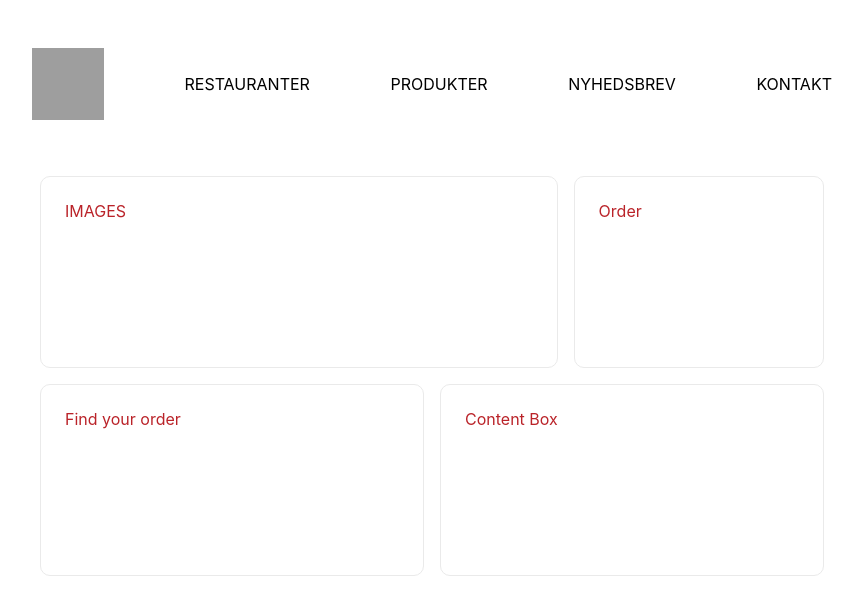
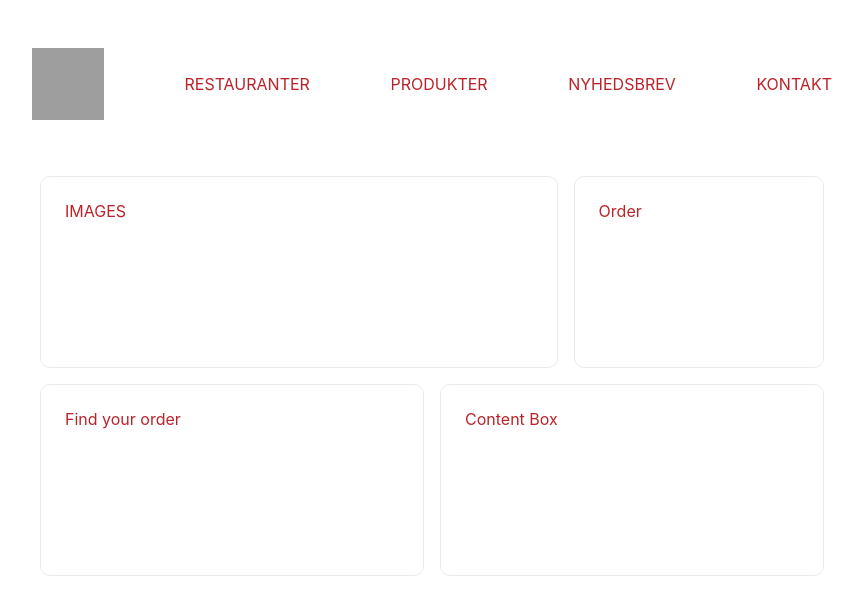
Before and after one commit to aheilemann/sundown, a Next.js app: page / in a window 1280 px wide. Shown: the top 614 px of the page, without its empty margins (208-1071 px from the left). Built offline with nearby package versions, Linux system fonts and the light colour scheme; grey boxes are pictures that could not be loaded.

Commit message:
StyledLink component

```diff
--- a/components/navbar.tsx
+++ b/components/navbar.tsx
@@ -1,6 +1,6 @@
 import React from "react";
 import styled from "styled-components";
-import Link from "next/link";
+import StyledLink from "./styledLink";
 import Image from 'next/image'
 
 const Wrapper = styled.div`
@@ -15,10 +15,10 @@ const Navbar = () => {
   return (
     <Wrapper>
       <Image src="/logo.svg" alt="Sundown Boulevard" width={72} height={72} />
-      <Link href={`/#restauranter`}>RESTAURANTER</Link>
-      <Link href={`/#produkter`}>PRODUKTER</Link>
-      <Link href={`/#nyhedsbrev`}>NYHEDSBREV</Link>
-      <Link href={`/#kontakt`}>KONTAKT</Link>
+      <StyledLink href={`/#restauranter`}>RESTAURANTER</StyledLink>
+      <StyledLink href={`/#produkter`}>PRODUKTER</StyledLink>
+      <StyledLink href={`/#nyhedsbrev`}>NYHEDSBREV</StyledLink>
+      <StyledLink href={`/#kontakt`}>KONTAKT</StyledLink>
     </Wrapper>
   );
 };
--- /dev/null
+++ b/components/styledLink.tsx
@@ -0,0 +1,14 @@
+import Link from 'next/link'
+import styled from 'styled-components'
+
+const StyledLink = ({ as, children, className, href }) => (
+  <Link href={href} as={as} passHref>
+    <a className={className}>{children}</a>
+  </Link>
+)
+
+export default styled(StyledLink)`
+  color: ${({ theme }) => theme.colors.primary};
+  text-decoration: none;
+  transition: all 0.2s ease-in-out;
+`
```
